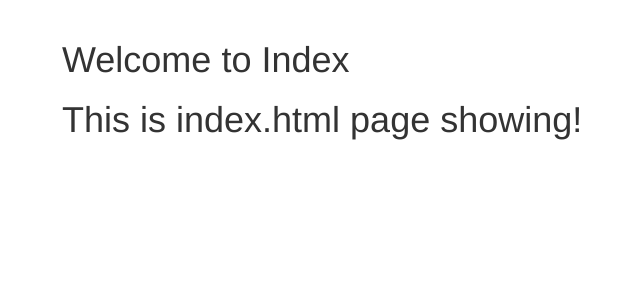
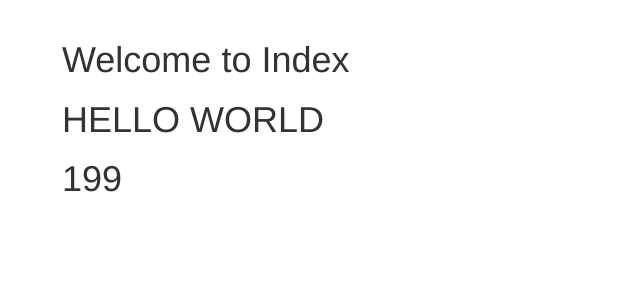
Before and after one commit to msr1113/Django_Project, a Django app: page / in a window 1280 px wide. Shown: the part 51-351 px from the top of the page, without its empty margins (8-648 px from the left). Run offline with Django 3.2, Linux system fonts and the light colour scheme; some libraries are stand-ins or nearby versions.

Commit message:
Applying Template filters basic

```diff
--- a/django_level_four/learning_templates/basic_app/views.py
+++ b/django_level_four/learning_templates/basic_app/views.py
@@ -1,12 +1,16 @@
 from django.shortcuts import render
+
 
 # Create your views here.
 
 def index(request):
-    return render(request,'basic_app/index.html')
+    context_dict = {'text': 'hello world', 'number': 100}
+    return render(request, 'basic_app/index.html', context_dict)
+
 
 def other(request):
-    return render(request,'basic_app/other.html')
+    return render(request, 'basic_app/other.html')
+
 
 def relative(request):
-    return render(request,'basic_app/relative_url_templates.html')
+    return render(request, 'basic_app/relative_url_templates.html')
--- a/django_level_four/learning_templates/templates/basic_app/index.html
+++ b/django_level_four/learning_templates/templates/basic_app/index.html
@@ -2,5 +2,7 @@
 {% extends "basic_app/base.html" %}
     {% block body_block%}
         <h1>Welcome to Index</h1>
-        <h1>This is index.html page showing!</h1>
+        <h1>{{ text|upper }}</h1>
+        <h1>{{ number|add:"99" }}</h1>
+
     {% endblock %}
```
